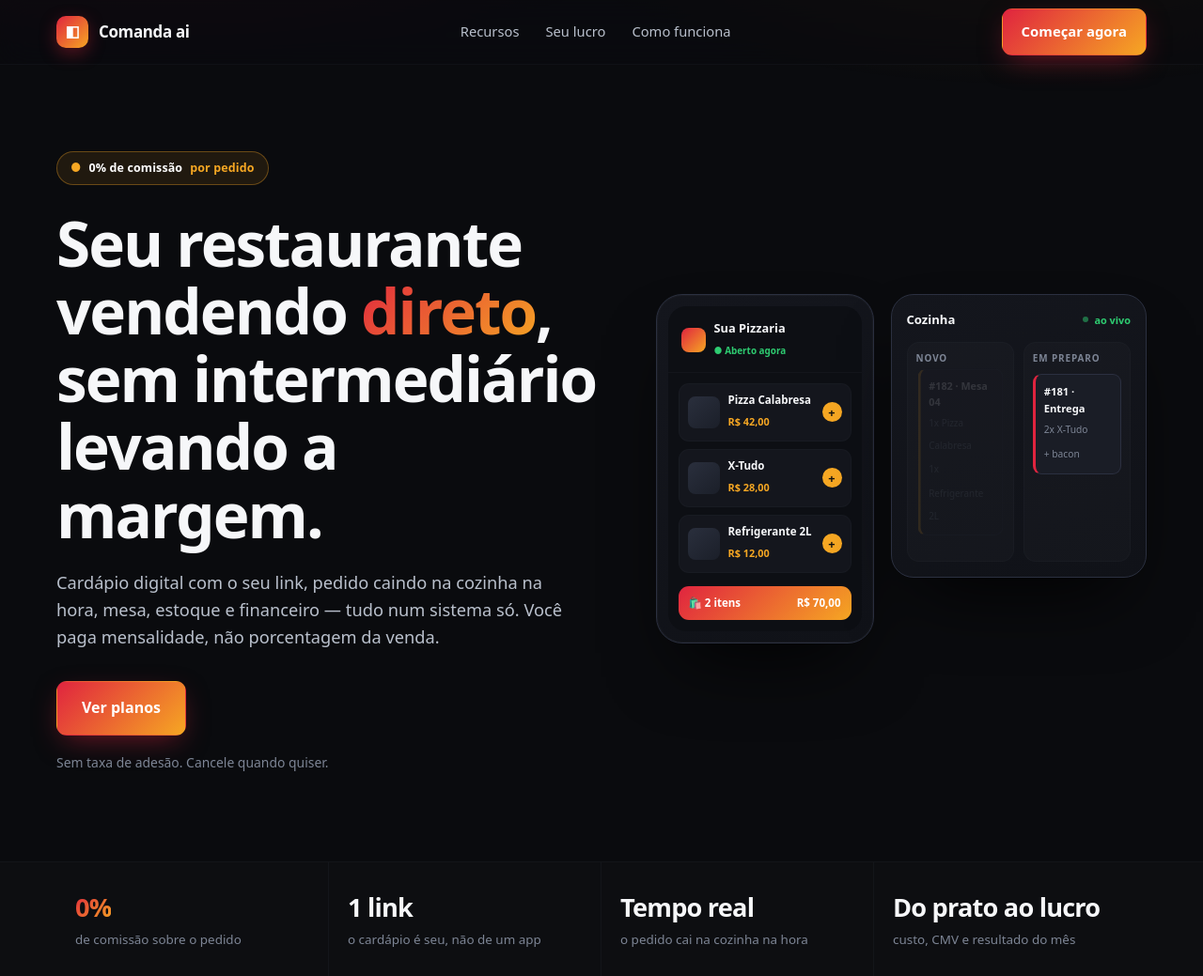
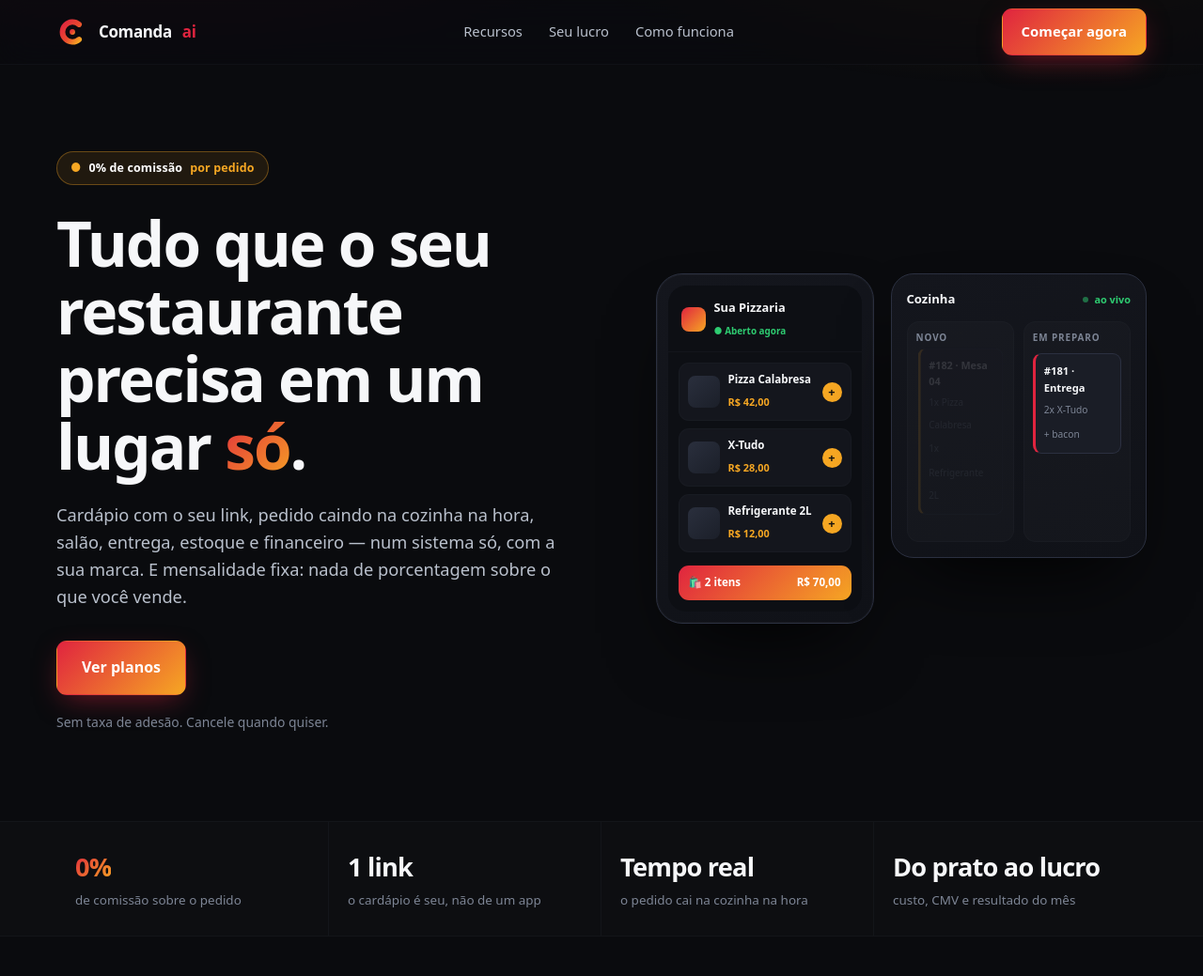
Before and after one commit to MuriloBorba94/Comandaai, a Flask app: page / in a window 1280 px wide. Shown: the top 1039 px of the page at 94% size. Run offline with Flask 3, Linux system fonts and the light colour scheme; data that the repository does not hold is empty; parts of the project's set-up code (start-up, migrations or seed data) failed here and were passed over; some libraries are stand-ins or nearby versions.

Commit message:
Marca propria, sessao mais curta, slogan e a landing sem porta de servico
MARCA. Fita curvada em C com o ponto do "ai" no centro — a opcao C das
tres que mandei. Vai em SVG dentro do HTML, e nao como <img>: arquivo
estatico fica cacheado sete dias na borda, e trocar a marca seria
invisivel pelo mesmo motivo que o CSS ja foi. Aparece no cabecalho e no
rodape da pagina do produto, na barra da plataforma e no favicon.

O favicon e por CONTEXTO, e este era um vazamento facil de nao notar: num
endereco de restaurante a aba mostra a logo DELE. Quem abre o cardapio
esta comprando daquele restaurante, e a plataforma nao tem por que
aparecer ali. Sem logo enviada fica sem icone — melhor nenhum do que o de
outra empresa. Tres testes cobrem isso.

SESSAO. Fechar o navegador e voltar nao pedia senha, e a causa nao era o
cookie: ele ja nasce sem validade. Chrome e Edge com "continuar de onde
parou" restauram cookies de sessao, e nenhuma configuracao no servidor
impede isso — o que o servidor controla e por quanto tempo o cookie
restaurado ainda vale. Eram 240 minutos. Agora 30: quem fechou e voltou
depois disso digita a senha, e quem esta com o painel aberto nao cai,
porque a tela da cozinha consulta o servidor sozinha e isso conta como
atividade.

LANDING. Saiu o atalho para o painel, do topo e da chamada final. A pagina
e o cartao de visita do produto: quem entra nela ainda nao e cliente, e
anunciar o caminho do painel so oferecia porta trancada a visitante e
superficie a quem procura. O login continua respondendo pelo endereco, e
ha teste garantindo que a porta nao sumiu junto com o botao.

SLOGAN. "Tudo que o seu restaurante precisa em um lugar so." O anterior
abria pelo que o produto NAO faz — "sem intermediario" — e gastava a
primeira linha, que e a unica que todo mundo le, falando do concorrente.
A comissao continua na pagina, depois do que se ganha.

856 testes passando.

Co-Authored-By: Claude Opus 5 <noreply@anthropic.com>

```diff
--- a/app/static/css/comanda.css
+++ b/app/static/css/comanda.css
@@ -324,6 +324,10 @@ body.nav-open .v17-fab-menu { opacity: 0; pointer-events: none; }
 .v17-marca-topo { display: inline-flex; align-items: center; gap: 9px; text-decoration: none; flex: none; }
 .v17-marca-topo img { width: 30px; height: 30px; object-fit: contain; border-radius: var(--raio-xs); flex: none; }
 .v17-marca-topo .v17-brand-inicial { width: 30px; height: 30px; font-size: .88rem; box-shadow: none; }
+/* A marca do produto não leva selo atrás: ela já é a forma. A do
+   restaurante continua com o quadradinho, porque ali o que existe é uma
+   logo enviada por ele — ou, sem logo, só a inicial do nome. */
+.v17-marca-topo .marca-ca { flex: none; }
 .v17-marca-topo strong { font-size: .9rem; font-weight: 650; letter-spacing: -.02em; white-space: nowrap; }
 @media (max-width: 720px) {
   /* Só a marca: o nome da loja e o da tela juntos não cabem, e quem está
--- a/app/static/css/landing.css
+++ b/app/static/css/landing.css
@@ -76,13 +76,10 @@ main, .topo, .rodape { position: relative; z-index: 1; }
 }
 .topo-inner { display: flex; align-items: center; justify-content: space-between; gap: 20px; min-height: 68px; }
 .logo { display: flex; align-items: center; gap: 11px; font-weight: 800; font-size: 1.06rem; letter-spacing: -.02em; }
-.logo-marca {
-  width: 34px; height: 34px; border-radius: 10px;
-  background: var(--gradiente);
-  display: grid; place-items: center;
-  font-size: 1rem; color: #fff;
-  box-shadow: 0 6px 18px rgba(224, 36, 63, .35);
-}
+/* O quadrado com gradiente e a letra dentro saiu: a marca agora se desenha
+   sozinha, e um selo atrás dela seria moldura em cima de moldura. */
+.logo .marca-ca { flex: none; }
+.logo em { font-style: normal; color: var(--marca); font-weight: 800; }
 .menu { display: flex; gap: 28px; align-items: center; }
 .menu a { color: var(--texto-2); font-size: .92rem; font-weight: 500; transition: color .15s; }
 .menu a:hover { color: var(--texto); }
--- a/app/templates/public/landing.html
+++ b/app/templates/public/landing.html
@@ -17,6 +17,12 @@
   <meta name="csrf-token" content="{{ csrf_token() }}">
   <title>Comanda ai — o sistema de pedidos do seu restaurante</title>
   <meta name="description" content="Cardápio digital, cozinha, mesas, estoque e financeiro num sistema só. Sem comissão por pedido: você paga uma mensalidade e fica com a venda inteira.">
+  {# Favicon em SVG: uma marca vetorial serve 16px e 512px do mesmo arquivo, e
+     não há versão borrada em tela de alta densidade. O `?v=` é manual porque o
+     versionamento automático cobre só css/ e js/ — imagem velha não quebra a
+     tela, mas a marca é a exceção: trocá-la e ver a antiga por sete dias na
+     aba seria o mesmo problema do CSS. #}
+  <link rel="icon" href="{{ url_for('static', filename='img/comandaai-marca.svg') }}?v=1" type="image/svg+xml">
   <link rel="stylesheet" href="{{ url_for('static', filename='css/landing.css') }}">
 </head>
 <body>
@@ -24,9 +30,21 @@
 
 <header class="topo">
   <div class="wrap topo-inner">
+    {# Marca desenhada em SVG dentro do HTML, e não como <img>.
+       Inline porque o arquivo estático seria cacheado na borda por sete dias e
+       uma troca de marca ficaria invisível — foi o que aconteceu com o CSS. E
+       porque assim ela herda a cor do texto onde precisa. #}
     <a class="logo" href="#">
-      <span class="logo-marca" aria-hidden="true">◧</span>
-      Comanda ai
+      <svg class="marca-ca" viewBox="0 0 64 64" width="34" height="34" role="img" aria-label="Comanda ai" focusable="false">
+        <defs>
+          <linearGradient id="ca-topo" x1="0" y1="0" x2="1" y2="1">
+            <stop offset="0" stop-color="#e0243f"/><stop offset=".55" stop-color="#e8482f"/><stop offset="1" stop-color="#f6a723"/>
+          </linearGradient>
+        </defs>
+        <path d="M45.38 16.94A20 20 0 1 0 45.38 47.06" fill="none" stroke="url(#ca-topo)" stroke-width="11" stroke-linecap="round"/>
+        <circle cx="32" cy="32" r="5.5" fill="url(#ca-topo)"/>
+      </svg>
+      Comanda <em>ai</em>
     </a>
     <nav class="menu">
       <a href="#recursos">Recursos</a>
@@ -34,10 +52,10 @@
       <a href="#como-funciona">Como funciona</a>
       {% if planos %}<a href="#planos">Planos</a>{% endif %}
     </nav>
+    {# Sem atalho para o painel: esta página é o cartão de visita do produto, e
+       quem entra nela é quem AINDA não é cliente. Quem já é entra pelo endereço
+       do próprio restaurante, e quem administra a plataforma sabe o caminho. #}
     <div style="display:flex;gap:10px;align-items:center">
-      {% if g.is_platform_area %}
-        <a class="btn btn-fantasma" href="{{ url_for('platform.inicio') }}">Entrar</a>
-      {% endif %}
       <a class="btn btn-primario" href="#planos">Começar agora</a>
     </div>
   </div>
@@ -49,11 +67,16 @@
     <div class="wrap heroi-grade">
       <div>
         <span class="selo">● <b>0% de comissão</b> por pedido</span>
-        <h1>Seu restaurante vendendo <em>direto</em>, sem intermediário levando a margem.</h1>
+        {# O título diz o que o produto É; o parágrafo diz o que ele FAZ. O
+           anterior abria pelo que o produto NÃO faz — "sem intermediário" — e
+           gastava a primeira linha, que é a única que todo mundo lê, falando do
+           concorrente. A comissão continua na página, mas depois do que se
+           ganha, não antes. #}
+        <h1>Tudo que o seu restaurante precisa em um lugar <em>só</em>.</h1>
         <p class="heroi-texto">
-          Cardápio digital com o seu link, pedido caindo na cozinha na hora, mesa,
-          estoque e financeiro — tudo num sistema só. Você paga mensalidade,
-          não porcentagem da venda.
+          Cardápio com o seu link, pedido caindo na cozinha na hora, salão, entrega,
+          estoque e financeiro — num sistema só, com a sua marca. E mensalidade
+          fixa: nada de porcentagem sobre o que você vende.
         </p>
         <div class="heroi-acoes">
           <a class="btn btn-primario btn-grande" href="#planos">Ver planos</a>
@@ -351,9 +374,6 @@
         </p>
         <div class="final-acoes">
           <a class="btn btn-primario btn-grande" href="#planos">Ver planos</a>
-          {% if g.is_platform_area %}
-            <a class="btn btn-fantasma btn-grande" href="{{ url_for('platform.inicio') }}">Já sou cliente</a>
-          {% endif %}
         </div>
       </div>
     </div>
@@ -362,7 +382,15 @@
 
 <footer class="rodape">
   <div class="wrap rodape-inner">
-    <a class="logo" href="#"><span class="logo-marca" aria-hidden="true">◧</span> Comanda ai</a>
+    <a class="logo" href="#"><svg class="marca-ca" viewBox="0 0 64 64" width="30" height="30" role="img" aria-label="Comanda ai" focusable="false">
+        <defs>
+          <linearGradient id="ca-rodape" x1="0" y1="0" x2="1" y2="1">
+            <stop offset="0" stop-color="#e0243f"/><stop offset=".55" stop-color="#e8482f"/><stop offset="1" stop-color="#f6a723"/>
+          </linearGradient>
+        </defs>
+        <path d="M45.38 16.94A20 20 0 1 0 45.38 47.06" fill="none" stroke="url(#ca-rodape)" stroke-width="11" stroke-linecap="round"/>
+        <circle cx="32" cy="32" r="5.5" fill="url(#ca-rodape)"/>
+      </svg> Comanda <em>ai</em></a>
     <p>Sistema de pedidos para restaurantes, por assinatura.</p>
   </div>
 </footer>
```
Also changed, not shown: app/config.py (+11 -1 lines), app/templates/base.html (+26 -1 lines), tests/test_landing.py (+9 -2 lines), tests/test_layout.py (+39 -0 lines), tests/test_platform_tenants.py (+9 -6 lines), tests/test_sessao.py (+26 -0 lines), app/static/img/comandaai-marca-mono.svg (added), app/static/img/comandaai-marca.svg (added).
